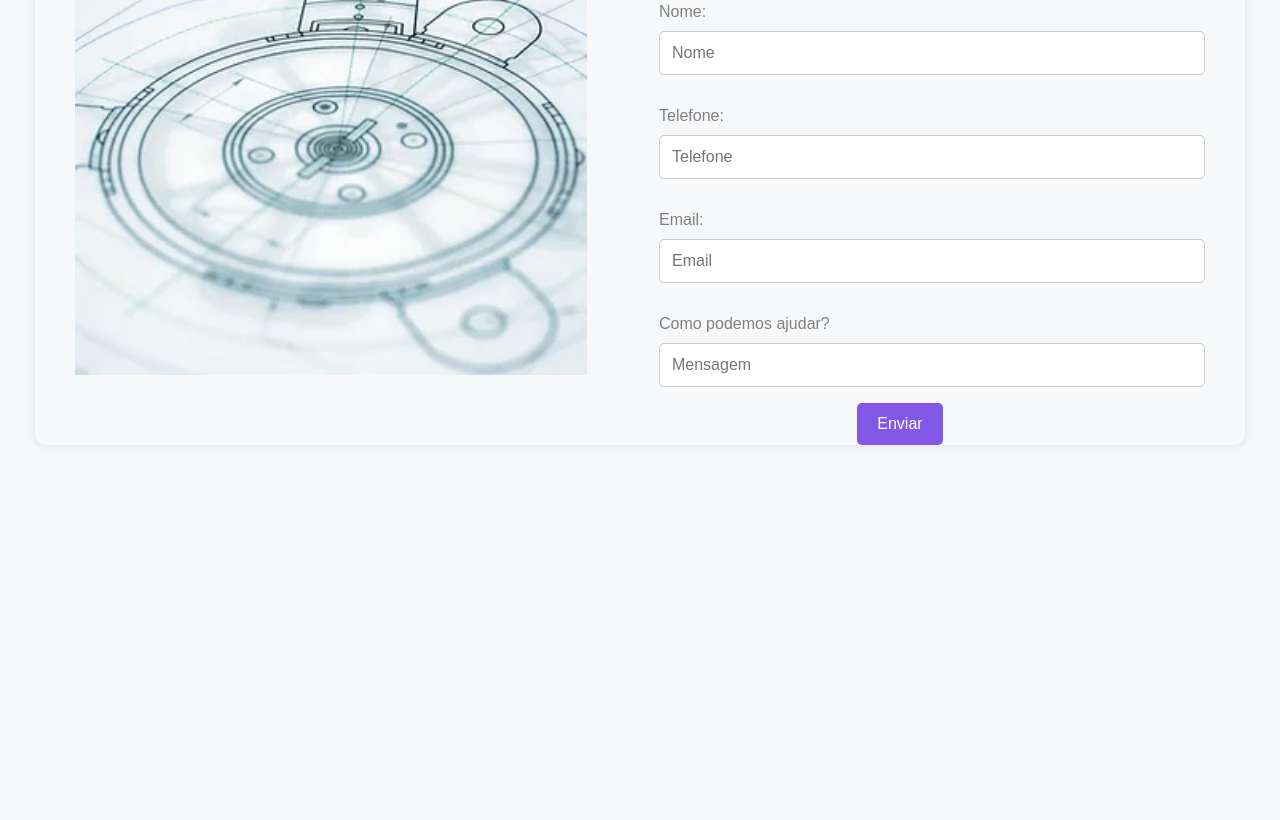
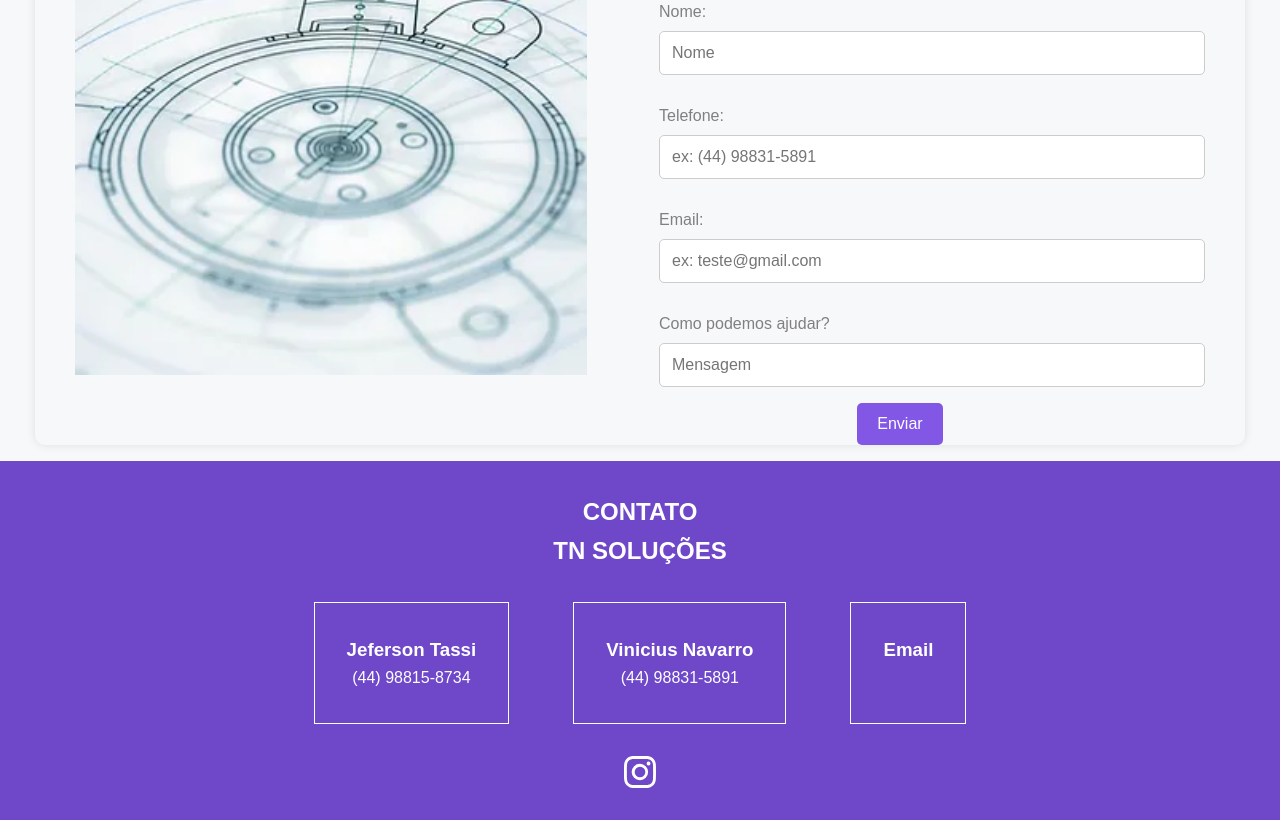
Before and after one commit to vitor-navarro/sistema_gerenciamento, a Next.js app: page / in a window 1280 px wide. Shown: the part 2580-3400 px from the top of the page. Before the commit the page ends 3041 px from the top, so only its background shows below. Built offline with nearby package versions, Linux system fonts and the light colour scheme.

Commit message:
footer adicionado

```diff
--- a/src/components/Contact/index.tsx
+++ b/src/components/Contact/index.tsx
@@ -21,12 +21,12 @@ export function Contact(){
 
                         <div>
                             <label>Telefone:</label>
-                            <input type="text" placeholder="Telefone"></input>
+                            <input type="text" placeholder="ex: (44) 98831-5891"></input>
                         </div>
 
                         <div>
                             <label>Email:</label>
-                            <input type="text" placeholder="Email"></input>
+                            <input type="text" placeholder="ex: teste@gmail.com"></input>
                         </div>
 
                         <div>
--- a/src/components/Contact/styles.module.scss
+++ b/src/components/Contact/styles.module.scss
@@ -77,5 +77,4 @@
           }
     }
 
-
 }
--- /dev/null
+++ b/src/components/Footer/Card/index.tsx
@@ -0,0 +1,23 @@
+import styles from './styles.module.scss';
+
+interface cardProps {
+    title: string;
+    description: string;
+    link: string;
+}
+
+export function Card(props: cardProps){
+
+    const handleCardClick = () => {
+        window.location.href = props.link;
+      };
+
+    return (
+
+        <div id={styles.cardContainerId} className={styles.cardContainer} onClick={handleCardClick}>
+            <h3>{props.title}</h3>
+            <p>{props.description}</p>
+        </div>
+
+    )
+}
--- /dev/null
+++ b/src/components/Footer/Card/styles.module.scss
@@ -0,0 +1,13 @@
+#cardContainerId{
+    display: flex;
+    flex-direction: column;
+    align-items: center;
+}
+
+.cardContainer{
+    margin: 2rem;
+    padding: 2rem;
+
+    border: 1px solid var(--white);
+    cursor:pointer;
+}
--- /dev/null
+++ b/src/components/Footer/index.tsx
@@ -0,0 +1,29 @@
+import { Card } from './Card'
+import { BsInstagram } from 'react-icons/bs'
+
+import styles from './styles.module.scss'
+
+export function Footer(){
+    return (
+        <footer className={styles.footerContainer}>
+
+            <div className={styles.footerContent}>
+                <h2>Contato<br />tn soluções</h2>
+
+                <div>
+                    <Card title='Jeferson Tassi' description='(44) 98815-8734' link='#'></Card>
+                    <Card title='Vinicius Navarro' description='(44) 98831-5891' link='#'></Card>
+                    <Card title='Email' description='' link='#'></Card>
+                </div>
+
+                <div>
+                    <BsInstagram className={styles.icon} />
+                </div>
+
+            </div>
+
+        </footer>
+    )
+
+
+}
--- /dev/null
+++ b/src/components/Footer/styles.module.scss
@@ -0,0 +1,31 @@
+.footerContainer{
+    background-color: var(--purple-800);
+
+    *{
+        color: var(--white);
+    }
+}
+
+.footerContent{
+    display: flex;
+    flex-direction: column;
+    align-items: center;
+    padding: 2rem 0;
+    line-height: 1.6;
+
+    div{
+        display: flex;
+        flex-direction: row;
+        justify-content: space-between;
+    }
+
+    h2{
+        text-transform: uppercase;
+        text-align: center;
+    }
+
+}
+
+.icon{
+    font-size: 2rem;
+}
--- a/src/components/Services/index.tsx
+++ b/src/components/Services/index.tsx
@@ -11,7 +11,7 @@ export function Services(){
             <div className={styles.servicesContent}>
                 <ImageCard image='/teste laudo.png' title='Soluções elétricas' description='Para sua residencial ou empresa'/>
                 <ImageCard image='/teste obra.png' title='Residencial e Predial' description='instalação e manutenção residencial e predial'/>
-                <ImageCard image='/teste projeto.png' title='Segurança eletrônica' description='Instalação e manutenção de segurança eletrônica'/>
+                <ImageCard image='/teste projeto.png' title='Segurança eletrônica' description='Instalação e manutenção de camerss de segurança'/>
                 <ImageCard image='/teste laudo.png' title='Energia Solar' description='Instação e manutenção de energia solar'/>
                 <ImageCard image='/teste obra.png' title='Projetos Elétricos' description='Projetos elétricos'/>
             </div>
--- a/src/pages/index.tsx
+++ b/src/pages/index.tsx
@@ -1,9 +1,12 @@
 import { Feature } from "@/components/Feature";
 import { Header } from "@/components/Header";
 import { Services } from "@/components/Services";
-import { CreateProduct } from "@/components/ProductForm";
+import { Contact } from "@/components/Contact";
+import { Footer } from "@/components/Footer";
+
 import styles from './styles.module.scss';
-import { Contact } from "@/components/Contact";
+
+
 
 export default function Home() {
 
@@ -18,6 +21,8 @@ export default function Home() {
         <Contact />
       </div>
 
+      <Footer />
+
     </>
   )
 }
```
